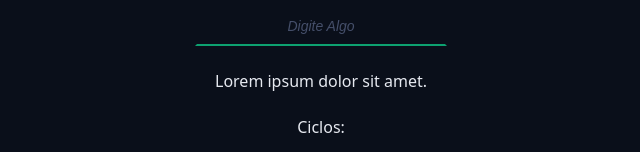
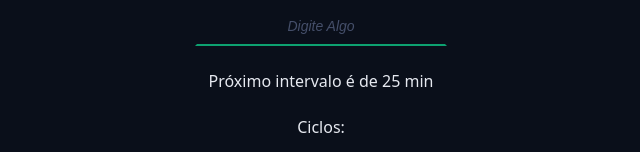
Before and after one commit to ErosAlmeida/ReactVite, a React (Vite) app: page / in a window 1280 px wide. Shown: the part 572-724 px from the top of the page, without its empty margins (319-959 px from the left). Built offline with nearby package versions, Linux system fonts and the light colour scheme.

Commit message:
Props nos componentes

```diff
--- a/src/components/CountDown/index.tsx
+++ b/src/components/CountDown/index.tsx
@@ -1,12 +1,8 @@
+import { HomeProps } from "../../pages/Home";
+import styles from "./styles.module.css";
 
-import styles from './styles.module.css';
-
-
-export function CounterDown() {
+export function CounterDown({ state }: HomeProps) {
   return (
-
-    <div className={styles.container}>00:00</div>
-
-
+    <div className={styles.container}>{state.formattedSecondsRemaining}</div>
   );
 }
--- a/src/components/MainForm/index.tsx
+++ b/src/components/MainForm/index.tsx
@@ -2,16 +2,23 @@ import { PlayCircleIcon } from "lucide-react";
 import { Cycles } from "../Cycles";
 import { DefaultButton } from "../DefaultButton";
 import { DefaultInput } from "../DefaultInput";
+import { HomeProps } from "../../pages/Home";
 
-export function MainForm(){
-    return(
-        <form className='form' action=''>
+export function MainForm({ state }: HomeProps) {
+  return (
+    <form className="form" action="">
       <div className="formRow">
-          <DefaultInput labelText='task' id='meuInput' type="text" title="NICEEE" placeholder="Digite Algo" />
+        <DefaultInput
+          labelText="task"
+          id="meuInput"
+          type="text"
+          title="NICEEE"
+          placeholder="Digite Algo"
+        />
       </div>
 
       <div className="formRow">
-          <p>Lorem ipsum dolor sit amet.</p>
+        <p>Próximo intervalo é de {state.config.workTime} min</p>
       </div>
 
       <div className="formRow">
@@ -20,7 +27,6 @@ export function MainForm(){
 
       <div className="formRow">
         <DefaultButton icon={<PlayCircleIcon />} />
-
       </div>
     </form>
   );
--- a/src/pages/Home/index.tsx
+++ b/src/pages/Home/index.tsx
@@ -4,22 +4,20 @@ import { MainForm } from "../../components/MainForm";
 import { TaskStateModel } from "../../models/TaskStateModel";
 import { MainTemplate } from "../../templates/MainTemplates";
 
-type HomeProps = {
+export type HomeProps = {
   state: TaskStateModel;
   setState: React.Dispatch<React.SetStateAction<TaskStateModel>>;
 };
 
 export function Home(props: HomeProps) {
-  //const { state, setState } = props;
-
   return (
     <MainTemplate>
       <Container>
-        <CounterDown />
+        <CounterDown {...props} />
       </Container>
 
       <Container>
-        <MainForm />
+        <MainForm {...props} />
       </Container>
     </MainTemplate>
   );
```
Lines whose indentation alone changed are shown as unchanged.
